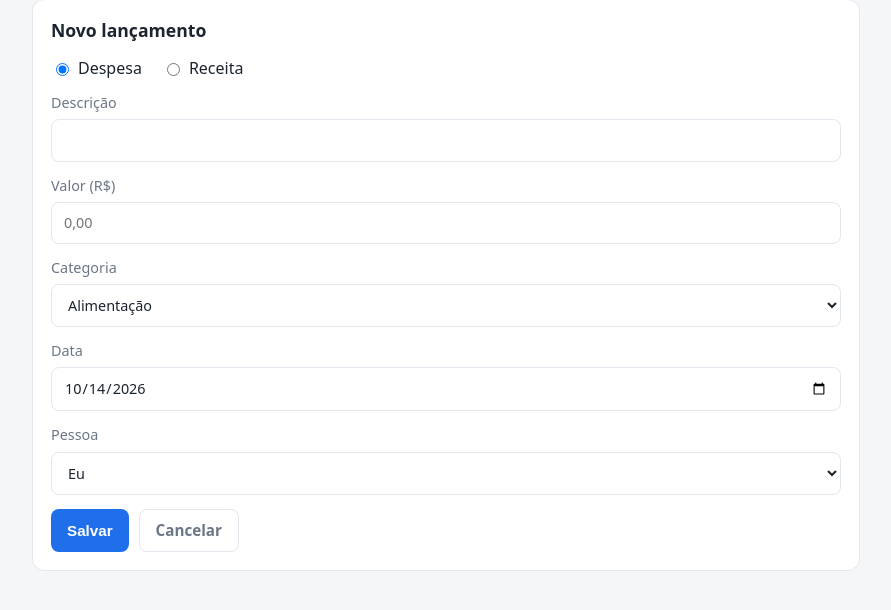
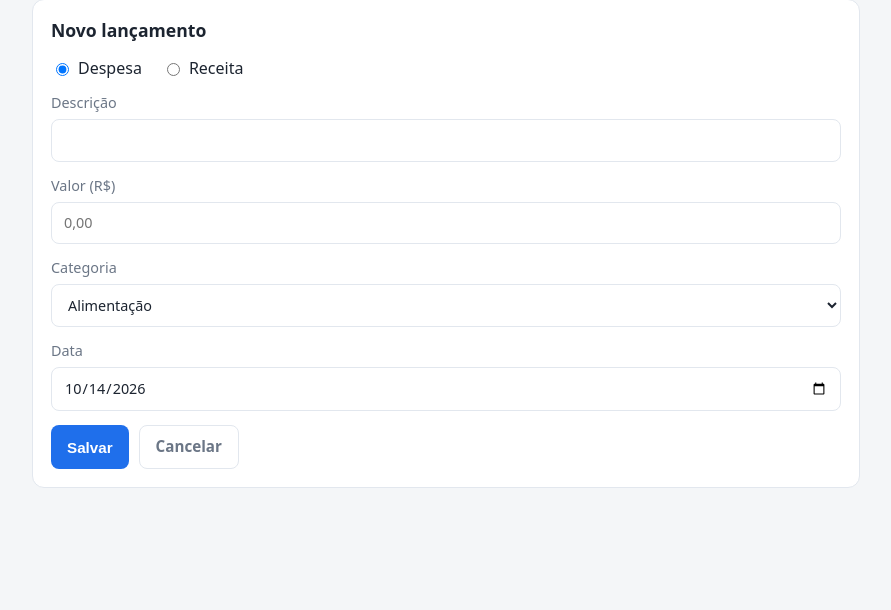
Before and after one commit to arthurcastrox/castfin, a Flask app: page /lancamentos/novo in a window 1280 px wide. Shown: the part 91-701 px from the top of the page, without its empty margins (194-1085 px from the left). Run offline with Flask 3, Linux system fonts and the light colour scheme.

Commit message:
Remove finanças compartilhadas: CastFin é de uso individual
Co-Authored-By: Claude Sonnet 5.5 <noreply@anthropic.com>
Claude-Session: https://claude.ai/code/session_01MDfSZ67jsW3LrFR9edzkrj

```diff
--- a/app.py
+++ b/app.py
@@ -16,7 +16,6 @@ CATEGORIAS = {
     "despesa": ["Alimentação", "Transporte", "Moradia", "Saúde", "Lazer", "Educação", "Outras"],
     "receita": ["Salário", "Freelance", "Investimentos", "Outras"],
 }
-PESSOAS = ["Eu"]  # futuramente: adicionar a segunda pessoa para finanças compartilhadas
 
 MESES = ["janeiro", "fevereiro", "março", "abril", "maio", "junho",
          "julho", "agosto", "setembro", "outubro", "novembro", "dezembro"]
@@ -47,8 +46,7 @@ def init_db():
                 valor_cents INTEGER NOT NULL CHECK (valor_cents > 0),
                 tipo        TEXT    NOT NULL CHECK (tipo IN ('receita', 'despesa')),
                 categoria   TEXT    NOT NULL,
-                data        TEXT    NOT NULL,          -- formato AAAA-MM-DD
-                pessoa      TEXT    NOT NULL DEFAULT 'Eu'
+                data        TEXT    NOT NULL           -- formato AAAA-MM-DD
             )
             """
         )
@@ -138,10 +136,10 @@ def dashboard():
 
 @app.route("/lancamentos/novo", methods=["GET", "POST"])
 def novo_lancamento():
-    form = {"tipo": "despesa", "data": date.today().isoformat(), "pessoa": PESSOAS[0]}
+    form = {"tipo": "despesa", "data": date.today().isoformat()}
     if request.method == "POST":
         form = {k: request.form.get(k, "").strip() for k in
-                ("tipo", "descricao", "valor", "categoria", "data", "pessoa")}
+                ("tipo", "descricao", "valor", "categoria", "data")}
         erro = None
         try:
             if form["tipo"] not in CATEGORIAS:
@@ -150,8 +148,6 @@ def novo_lancamento():
                 raise ValueError("Informe a descrição.")
             if form["categoria"] not in CATEGORIAS[form["tipo"]]:
                 raise ValueError("Escolha uma categoria válida.")
-            if form["pessoa"] not in PESSOAS:
-                raise ValueError("Pessoa inválida.")
             try:
                 datetime.strptime(form["data"], "%Y-%m-%d")
             except ValueError:
@@ -165,15 +161,15 @@ def novo_lancamento():
         else:
             db = get_db()
             db.execute(
-                "INSERT INTO transacoes (descricao, valor_cents, tipo, categoria, data, pessoa) "
-                "VALUES (?, ?, ?, ?, ?, ?)",
-                (form["descricao"][:120], cents, form["tipo"], form["categoria"], form["data"], form["pessoa"]),
+                "INSERT INTO transacoes (descricao, valor_cents, tipo, categoria, data) "
+                "VALUES (?, ?, ?, ?, ?)",
+                (form["descricao"][:120], cents, form["tipo"], form["categoria"], form["data"]),
             )
             db.commit()
             flash("Lançamento salvo!", "ok")
             return redirect(url_for("dashboard", mes=form["data"][:7]))
 
-    return render_template("form.html", form=form, categorias=CATEGORIAS, pessoas=PESSOAS)
+    return render_template("form.html", form=form, categorias=CATEGORIAS)
 
 
 @app.route("/lancamentos/<int:lancamento_id>/excluir", methods=["POST"])
--- a/templates/dashboard.html
+++ b/templates/dashboard.html
@@ -46,7 +46,7 @@
         <li>
           <div class="info">
             <strong>{{ l.descricao }}</strong>
-            <small>{{ l.data | data_br }} · {{ l.categoria }} · {{ l.pessoa }}</small>
+            <small>{{ l.data | data_br }} · {{ l.categoria }}</small>
           </div>
           <div class="acoes">
             <span class="{{ 'positivo' if l.tipo == 'receita' else 'negativo' }}">
--- a/templates/form.html
+++ b/templates/form.html
@@ -25,14 +25,6 @@
       <input type="date" name="data" required value="{{ form.data }}">
     </label>
 
-    <label>Pessoa
-      <select name="pessoa">
-        {% for p in pessoas %}
-          <option value="{{ p }}" {{ 'selected' if p == form.pessoa }}>{{ p }}</option>
-        {% endfor %}
-      </select>
-    </label>
-
     <div class="botoes">
       <button class="btn" type="submit">Salvar</button>
       <a class="btn secundario" href="{{ url_for('dashboard') }}">Cancelar</a>
```
Also changed, not shown: README.md.
